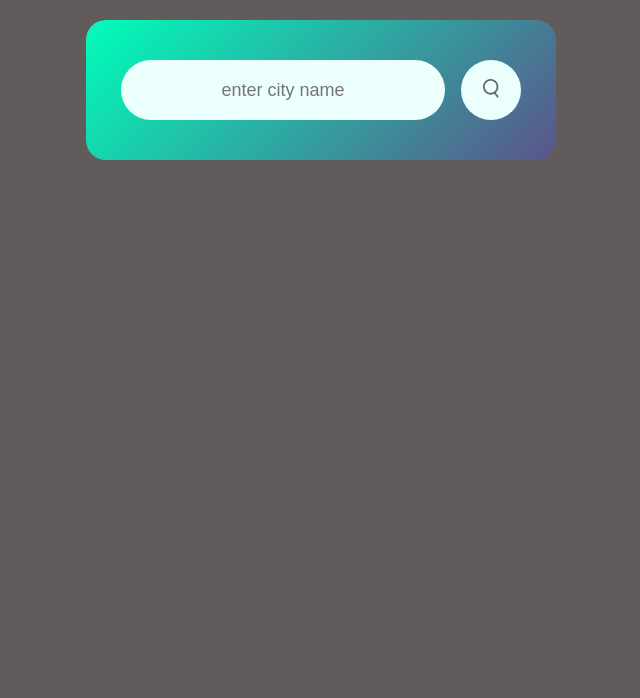
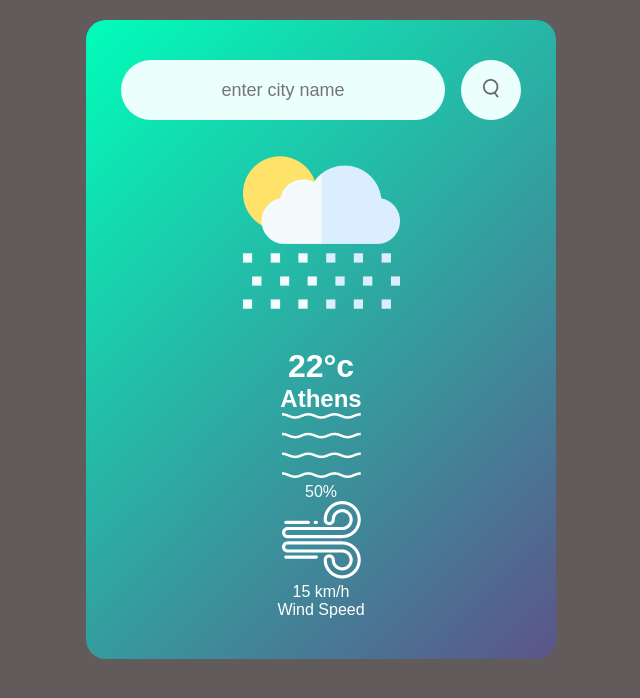
Before and after one commit to antony56/WeatherAppJs, a plain HTML site: page index.html in a window 1280 px wide. Shown: the whole page, without its empty margins (319-959 px from the left). Drawn offline with Linux system fonts and the light colour scheme.

Commit message:
Update index.html

```diff
--- a/index.html
+++ b/index.html
@@ -12,6 +12,23 @@
         <input type="text" placeholder="enter city name" spellcheck="false" />
         <button><img src="images/search.png" /></button>
       </div>
+      <div class="weather">
+        <img src="images/rain.png" alt="" class="weather-icon" />
+        <h1 class="temp">22°c</h1>
+        <h2 class="city">Athens</h2>
+        <div class="details">
+          <div class="col">
+            <img src="images/humidity.png" />
+            <div><p class="humitity">50%</p></div>
+
+          </div>
+             <div class="col"></div>
+            <img src="images/wind.png" />
+            <div><p class="wind">15 km/h</p>
+            <p>Wind Speed</p></div>
+          </div>
+        </div>
+      </div>
     </div>
   </body>
 </html>
```
